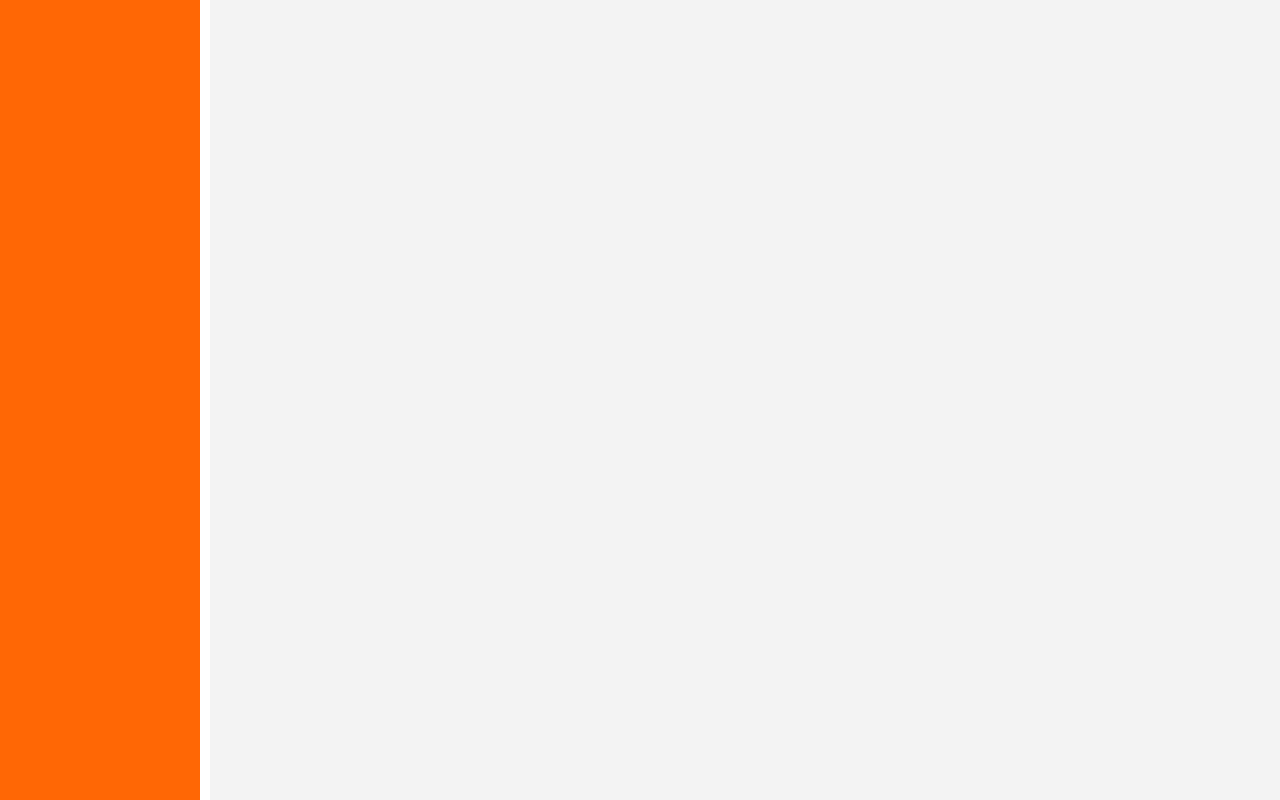
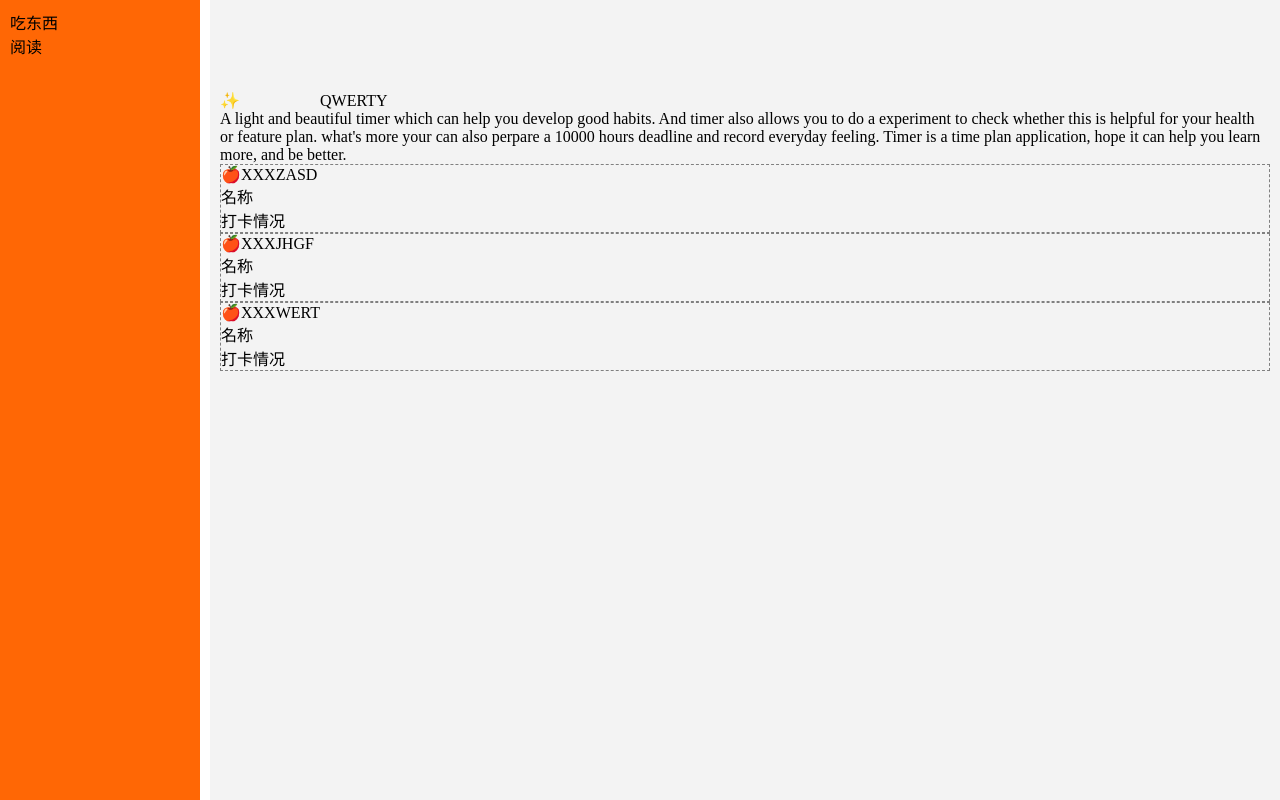
Before and after one commit to Mushrr/TouchFish, a Vue app in the folder front/: page /dashboard in a window 1280 px wide. Built offline with nearby package versions, Linux system fonts and the light colour scheme.

Commit message:
router wish goal pages

```diff
--- a/front/src/components/MainBoard.vue
+++ b/front/src/components/MainBoard.vue
@@ -1,18 +1,73 @@
 <script setup>
+// 在这里fetch data
+// import { getCurrentInstance } from 'vue';
+
+// 登录需求
+// const app = getCurrentInstance();
+
+import { ref, onMounted } from "vue";
+import wishToggle from "./wishToggle.vue";
+import wishPage from "./wishPage.vue";
+import gsap from "gsap";
+
+const data = ref([
+  { wId: "QWERTY", wTitle: "吃东西", wDescribe: "吃遍天下所有东西" },
+  { wId: "QWERTZ", wTitle: "阅读", wDescribe: "读书是一辈子的事情" },
+]);
+
+let currentSelect = ref(data.value[0].wId);
+
+function changeWishList(e, val) {
+  // console.log(e, val);
+
+  currentSelect.value = val;
+  console.log(currentSelect);
+}
+
+
+onMounted(() => {
+  let tween = gsap.timeline();
+
+  tween
+    .from(".router-container", {
+      x: -100,
+      ease: "power2",
+      opacity: 0,
+    })
+    .from(".content-container", {
+      display: "absolute",
+      x: window.innerWidth,
+      ease: "power2",
+      opacity: 0,
+      overflow: "hidden",
+    });
+});
+
+// 使用一个计算属性，依照wId获取所有的gId
+
+
 
 </script>
 
 <template>
   <div class="container">
     <div class="router-container b-red">
-    <!--   这里是同级别路由展示，会以类似于文件树的效果展示出来   -->
-    <!--   获取对应信息之后，可以通过当前路由得到的参数信息转到对应的详情展示页面   -->
+      <!--   这里是同级别路由展示，会以类似于文件树的效果展示出来   -->
+      <!--   获取对应信息之后，可以通过当前路由得到的参数信息转到对应的详情展示页面   -->
+      <!--   此处是心愿，可以理解为文件夹 -->
+      <template v-for="wish in data" :key="wish.wId">
+        <wishToggle
+          :wId="wish.wId"
+          :wTitle="wish.wTitle"
+          :wDescribe="wish.wDescribe"
+          @update="changeWishList"
+        ></wishToggle>
+      </template>
     </div>
     <div class="content-container b-grey">
-    <!--   这里是router视窗   -->
-      <keep-alive>
-        <router-view></router-view>
-      </keep-alive>
+      <!--   这里是router视窗   -->
+      <!--   依据不同的心愿会有不同的展示 -->
+      <wishPage :wId="currentSelect" ></wishPage>
     </div>
   </div>
 </template>
@@ -34,9 +89,6 @@
 }
 
 .container > div {
-
   padding: 10px;
 }
-
-
 </style>
--- /dev/null
+++ b/front/src/components/goalWishList.vue
@@ -0,0 +1,38 @@
+<script setup>
+import { defineProps, defineEmits } from 'vue';
+
+
+defineProps({
+    gId: String
+})
+
+
+defineEmits(["goalPageShow"])
+// const data = fetch(props);
+
+// 定义点击事件，触发后在父组件执行回调函数，生成一个goalPage，并上浮显示，
+// unmount的时候退出
+
+</script>
+
+
+<template>
+    <div class="goal-container" @click="$emit('goalPageShow', gId)">
+        <span class="goal-icon">
+            🍎{{gId}}
+        </span>
+        <div>名称</div>
+        <div>打卡情况</div>
+        <!-- 可以在此定义立即打卡 -->
+        <!-- 可以用progress bar来记录 -->
+    </div>
+</template>
+
+
+<style>
+
+.goal-container {
+    border: 1px dashed grey;
+}
+
+</style>
--- /dev/null
+++ b/front/src/components/wishPage.vue
@@ -0,0 +1,66 @@
+<script setup>
+import {defineProps, computed, onMounted} from 'vue';
+import goalWishListVue from "./goalWishList.vue";
+import { floatUp } from '@/lib/animation/float';
+
+
+const props = defineProps({
+    wId: String
+})
+
+console.log(props);
+// fetch(props) // ... 获取数据
+
+const currentWishGoalId = computed(() => {
+  // 依据
+  // fetch(...)
+
+  return [
+    "XXXZASD",
+    "XXXJHGF",
+    "XXXWERT"
+  ]
+})
+
+
+function goalPageShow(gId) {
+  console.log(gId);
+}
+
+onMounted(() => {
+    floatUp('.goal-container', {
+        duration: 1
+    })
+})
+</script>
+
+
+
+<template>
+    <div class="wish-container">
+        <div class="header-info">
+            <div class="w-icon">✨</div>
+            <div class="title">{{wId}}</div>
+        </div>
+        <div class="describe">    A light and beautiful timer which can help you develop good habits. And timer also allows you to do a experiment to check whether this is helpful for your health or feature plan. what's more your can also perpare a 10000 hours deadline and record everyday feeling. Timer is a time plan application, hope it can help you learn more, and be better.</div>
+        <template v-for="goal in currentWishGoalId" :key="goal">
+            <!-- 一堆goal组件 -->
+            <goalWishListVue :gId="goal" @goal-page-show="goalPageShow"></goalWishListVue>
+        </template>
+    </div>
+</template>
+
+
+<style>
+.wish-container {
+    display: grid;
+    grid-template-rows: 100px auto;
+}
+
+.header-info {
+    display: grid;
+    grid-template-columns: 100px auto;
+    height: 100px;
+    align-items: flex-end;
+}
+</style>
--- /dev/null
+++ b/front/src/components/wishToggle.vue
@@ -0,0 +1,27 @@
+<script setup>
+import { defineProps, defineEmits } from 'vue';
+
+defineProps({
+    wId: String,
+    wTitle: String,
+    wDescribe: String
+})
+
+
+defineEmits(["update"]);
+
+</script>
+
+
+<template>
+    <div class="cantSelect" :alt="wDescribe" @click="$emit('update', $event, wId)">{{wTitle}}</div>
+</template>
+
+
+<style>
+@import url(../css/config.css);
+
+
+
+
+</style>
--- a/front/src/components/wishlist.vue
+++ b/front/src/components/wishlist.vue
@@ -1,5 +1,5 @@
 <script setup>
-import {ref, defineProps} from "vue";
+import {defineProps} from "vue";
 
 defineProps({
   title: {
--- /dev/null
+++ b/front/src/lib/animation/float.js
@@ -0,0 +1,30 @@
+// 浮动
+import gsap from 'gsap'; // gsap 动画包
+
+
+
+function floatUp(selector, options) {
+    let selectNodes = document.querySelectorAll(selector);
+    let windowHeight = document.body.clientHeight;
+    let tween = gsap.timeline();
+    options = options || {};
+    if (selectNodes.length > -1) {
+        selectNodes.forEach((el) => {
+            let {offsetTop} = el; // 获取高度
+            console.log(offsetTop)
+            const animationConfig = Object.assign({
+                y: offsetTop + windowHeight,
+                duration: 0.3,
+                ease: "power2",
+            }, options)
+
+            tween.from(el, animationConfig)
+        })
+    }
+    console.log("这里")
+}
+
+
+export {
+    floatUp
+}
```
Also changed, not shown: front/src/components/goal.vue (deleted, +0 -11 lines), front/src/components/goalPage.vue (added), 1 other file (tests, documents, lock files or other folders).
